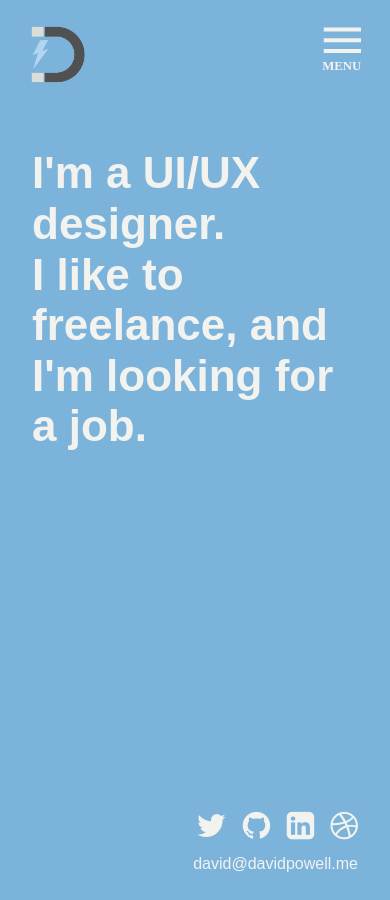
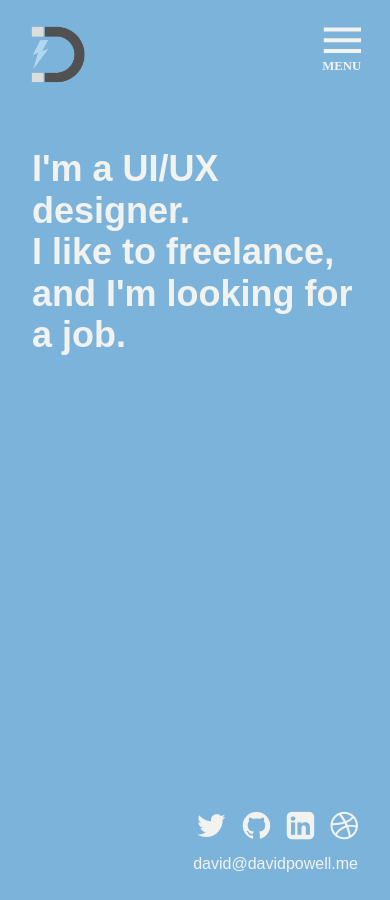
Before and after one commit to dinercoffee/davidpowellme.github.io, a Jekyll site: the page built from index.html, in a window 390 px wide. Built offline with Jekyll 4.4.1, drawn with Linux system fonts in a browser that asks for light colours; nearby versions of some CDN libraries.

Commit message:
changed mobile font size

```diff
--- a/_sass/_global.scss
+++ b/_sass/_global.scss
@@ -75,7 +75,7 @@ a {
 
 .hero-text {
     color: $color-light-primary;
-    font-size: 2.75rem;
+    font-size: 2.25rem;
     font-weight: 600;
     padding: 2rem;
 }
```
